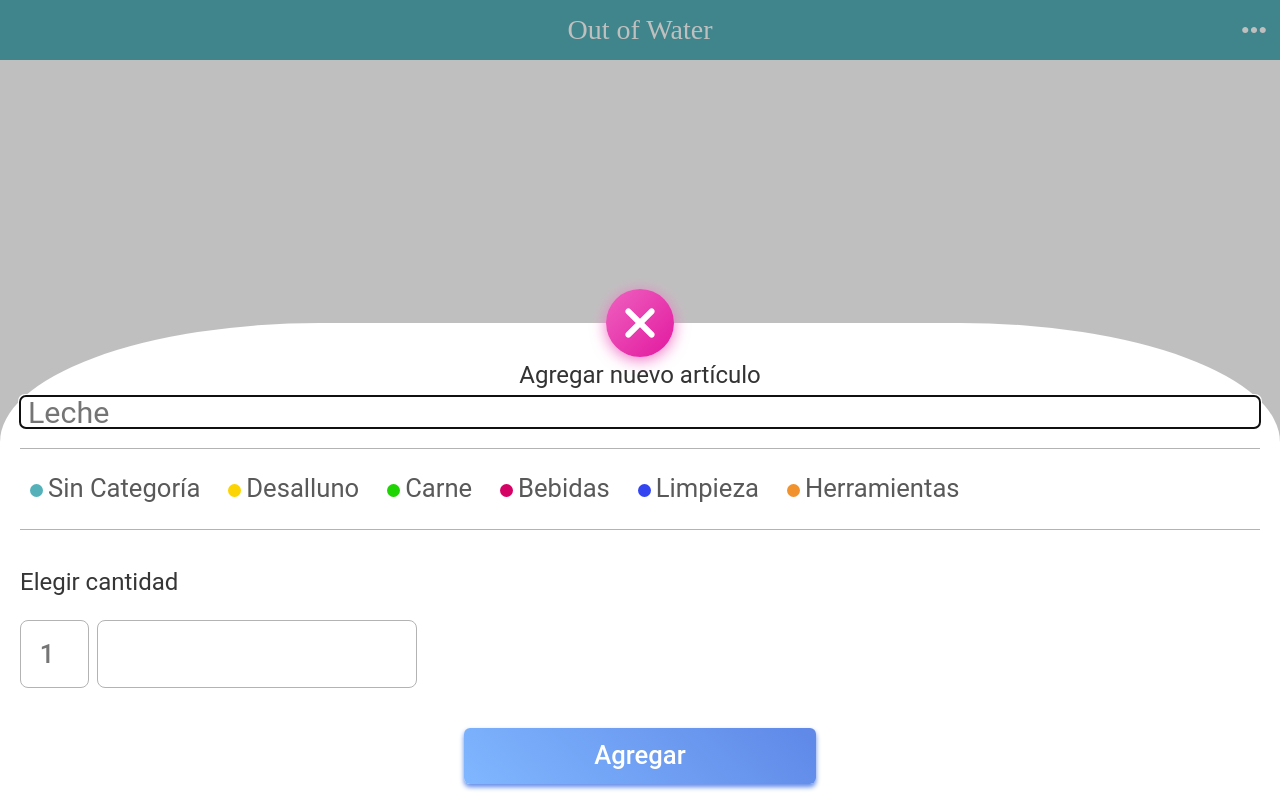
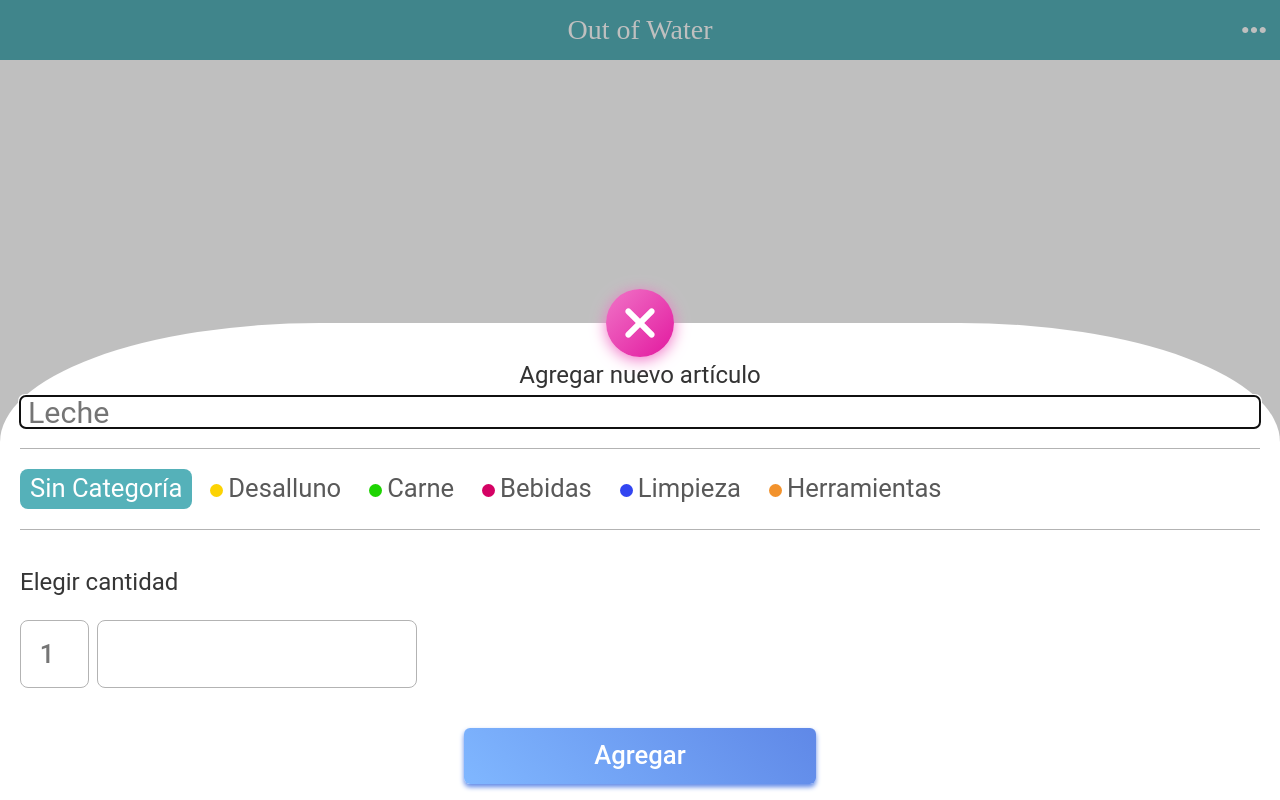
Before and after one commit to erlynascarate/lista-de-compras, a React app: page / in a window 1280 px wide. Both pictures are taken after a click on the button 640 px from the left and 720 px from the top of the page. Built offline with nearby package versions, Linux system fonts and the light colour scheme.

Commit message:
Marca una categoria por defecto al agregar un artículo y pone el foco en el input donde se escribe el nombre solo cuando la pantalla es suficiente para que alcance el teclado virtual

```diff
--- a/src/components/EditListItem.jsx
+++ b/src/components/EditListItem.jsx
@@ -10,7 +10,7 @@ const EditListItem = ({
     const {
         state: { list, itemCategories },
         changeText,
-        refs: { refContainer, refForm, refDeleteItem },
+        refs: { refContainer, refForm, refInput, refDeleteItem },
     } = useContext(AppContext);
 
     const { color } = itemCategories.find((item) => item.id === category);
@@ -28,6 +28,10 @@ const EditListItem = ({
         refForm.current.quantity.value = quantity;
         refForm.current.quantifier.value = quantifier;
 
+        const theHeightIsEnough = innerHeight > 700;
+        if (theHeightIsEnough === true) {
+            refInput.current.focus();
+        }
         changeText('Actualizar', 'Actualizar');
         // updateQuantifiers();
 
--- a/src/components/ItemCategory.jsx
+++ b/src/components/ItemCategory.jsx
@@ -3,6 +3,8 @@ import '@styles/ItemCategory.css';
 
 const ItemCategory = ({ id, name, color }) => {
     const itemName = useRef();
+
+    const defaultC = 'without-category';
 
     useEffect(() => {
         itemName.current.style.setProperty('--bg-color', color);
@@ -16,6 +18,7 @@ const ItemCategory = ({ id, name, color }) => {
                 type="radio"
                 name="category"
                 value={id}
+                defaultChecked={id === defaultC && true}
                 required
             />
             <label className="item-category__name" htmlFor={id} ref={itemName}>
--- a/src/containers/AddToTheList.jsx
+++ b/src/containers/AddToTheList.jsx
@@ -25,7 +25,10 @@ const AddToTheList = () => {
             );
 
             if (shown === true) {
-                refInput.current.focus();
+                const theHeightIsEnough = innerHeight > 700;
+                if (theHeightIsEnough === true) {
+                    refInput.current.focus();
+                }
                 changeText('Agregar nuevo', 'Agregar');
             } else {
                 refInput.current.blur();
--- a/src/styles/AddToTheList.css
+++ b/src/styles/AddToTheList.css
@@ -51,7 +51,7 @@
     color: var(--white);
     background: linear-gradient(
         135deg,
-        hsl(320deg 81% 66%) 0%,
+        hsl(320deg 81% 70%) 0%,
         hsl(320deg 81% 49%) 100%
     );
     box-shadow: 0 3px 15px 0 hsl(320deg 81% 70%);
```
